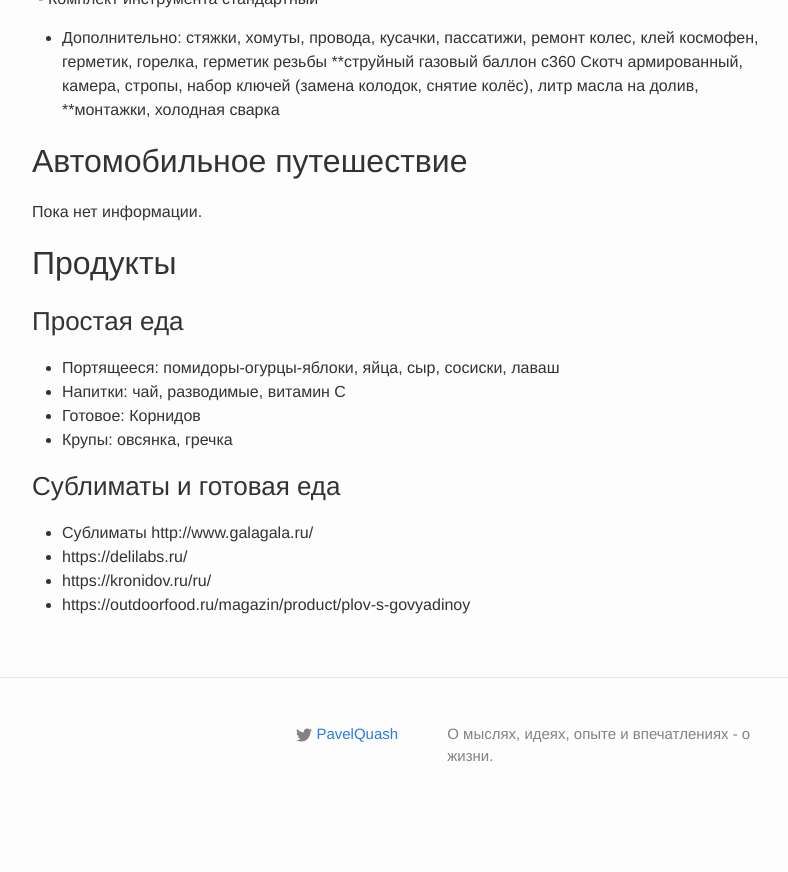
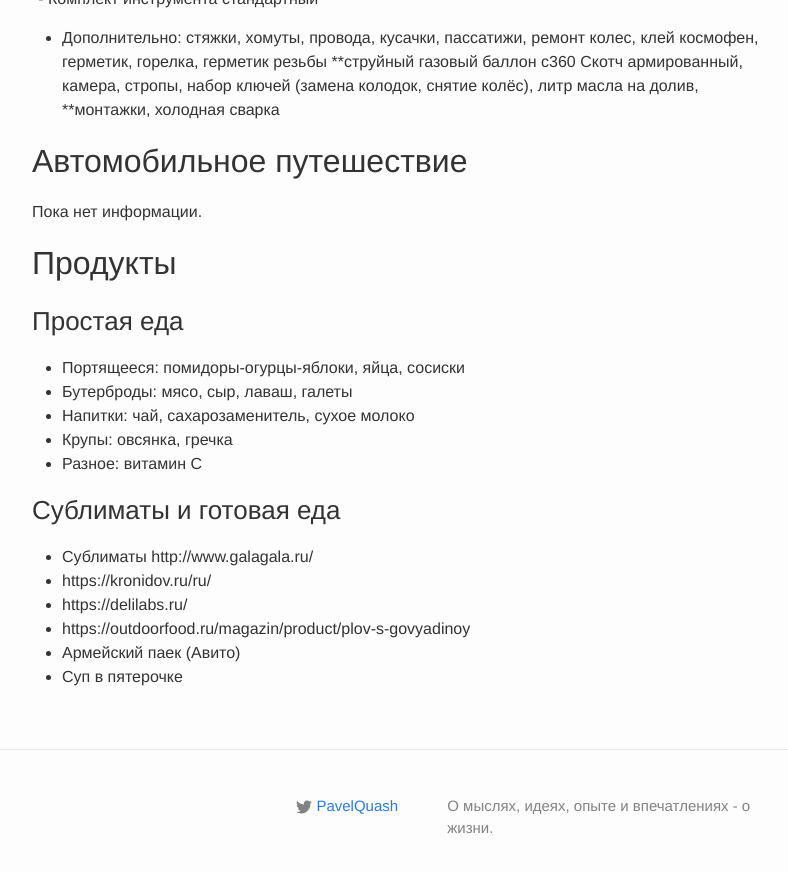
Before and after one commit to qshZone/qshzone.github.io, a Jekyll site: the page built from shorts/trip-equipment.md, in a window 1280 px wide and 900 px high, scrolled down 2943 px. Shown: the top 872 px of the window, without its empty margins (238-1026 px from the left). Built offline with Jekyll 4.4.1, drawn with Linux system fonts in a browser that asks for light colours; before the commit the page ends 3771 px from its top, so only the background shows below that; some of the changed text lies outside the part shown.

Commit message:
Мелкие правки по вещам в путешествие

```diff
--- a/shorts/trip-equipment.md
+++ b/shorts/trip-equipment.md
@@ -122,14 +122,18 @@ title: Экипировка для путешествий
 
 ### Простая еда
 
-- Портящееся: помидоры-огурцы-яблоки, яйца, сыр, сосиски, лаваш
-- Напитки: чай, разводимые, витамин C
-- Готовое: Корнидов
+- Портящееся: помидоры-огурцы-яблоки, яйца, сосиски
+- Бутерброды: мясо, сыр, лаваш, галеты
+- Напитки: чай, сахарозаменитель, сухое молоко
 - Крупы: овсянка, гречка
+- Разное: витамин C
+
 
 ### Сублиматы и готовая еда
 
 - Сублиматы http://www.galagala.ru/
+- https://kronidov.ru/ru/
 - https://delilabs.ru/
-- https://kronidov.ru/ru/
 - https://outdoorfood.ru/magazin/product/plov-s-govyadinoy
+- Армейский паек (Авито)
+- Суп в пятерочке
```
Also changed, not shown: other parts of shorts/trip-equipment.md (+3 -3 lines).
